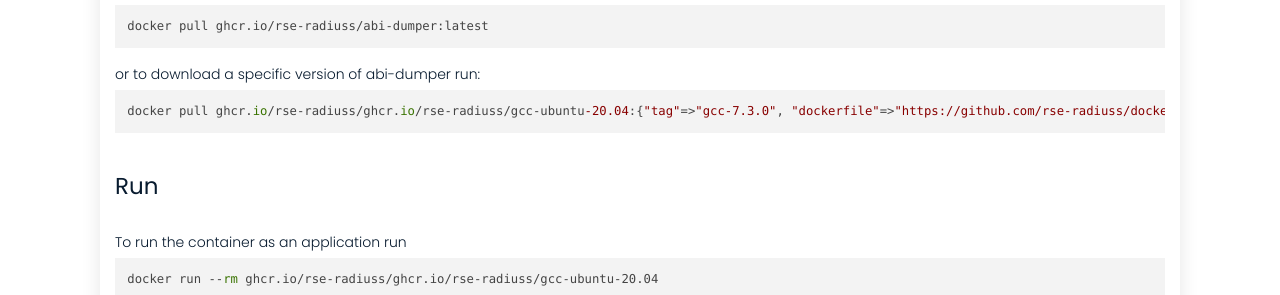
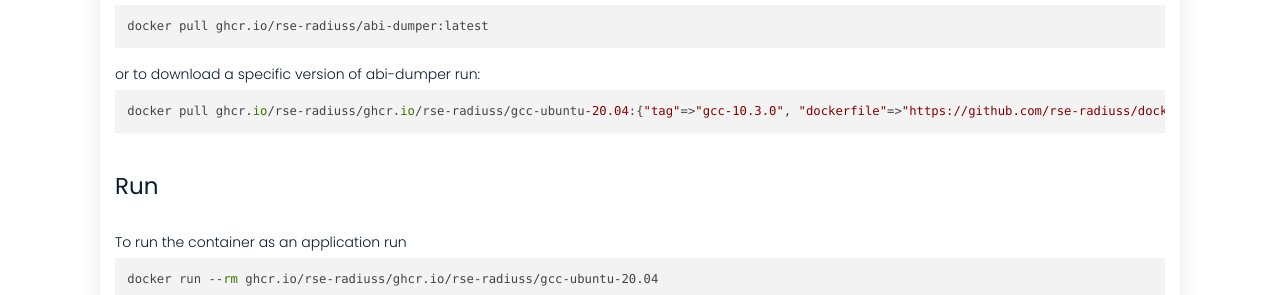
Before and after one commit to rse-ops/docker-images, a Jekyll site: the page built from _library/ghcr.io-rse-radiuss-gcc-ubuntu-20.04.md, in a window 1280 px wide and 1002 px high. Shown: the part 520-815 px from the top of the window. Built offline with Jekyll 4.4.1, drawn with Linux system fonts in a browser that asks for light colours; nearby versions of some CDN libraries; part of the change alters nothing that is shown.

Commit message:
Automated push to update library 2021-10-08

```diff
--- a/_library/ghcr.io-rse-radiuss-gcc-ubuntu-20.04.md
+++ b/_library/ghcr.io-rse-radiuss-gcc-ubuntu-20.04.md
@@ -1,14 +1,11 @@
 ---
 layout: container
 name: ghcr.io/rse-radiuss/gcc-ubuntu-20.04
-updated_at: 2021-10-08 04:53:42.552231
+updated_at: 2021-10-08 21:34:27.021443
 
 
 container_url: https://github.com/orgs/rse-radiuss/packages/container/package/gcc-ubuntu-20.04
 versions:
- - tag: gcc-7.3.0
-   dockerfile: https://github.com/rse-radiuss/docker-images/blob/main/ubuntu/gcc/Dockerfile
-   manifest: https://crane.ggcr.dev/manifest/ghcr.io/rse-radiuss/gcc-ubuntu-20.04:gcc-7.3.0
  - tag: gcc-10.3.0
    dockerfile: https://github.com/rse-radiuss/docker-images/blob/main/ubuntu/gcc/Dockerfile
    manifest: https://crane.ggcr.dev/manifest/ghcr.io/rse-radiuss/gcc-ubuntu-20.04:gcc-10.3.0
@@ -21,5 +18,8 @@ versions:
  - tag: gcc-11.2.0
    dockerfile: https://github.com/rse-radiuss/docker-images/blob/main/ubuntu/gcc/Dockerfile
    manifest: https://crane.ggcr.dev/manifest/ghcr.io/rse-radiuss/gcc-ubuntu-20.04:gcc-11.2.0
+ - tag: gcc-7.3.0
+   dockerfile: https://github.com/rse-radiuss/docker-images/blob/main/ubuntu/gcc/Dockerfile
+   manifest: https://crane.ggcr.dev/manifest/ghcr.io/rse-radiuss/gcc-ubuntu-20.04:gcc-7.3.0
 
 ---
```
